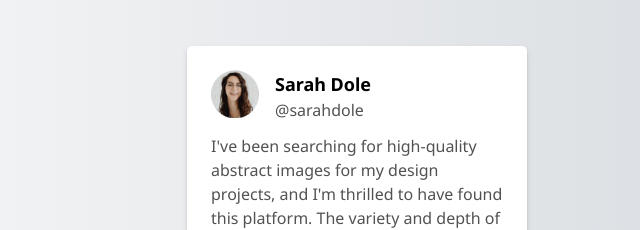
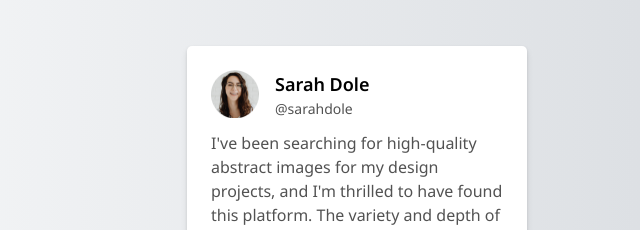
Before and after one commit to acshyam2k/testimonial-card, a plain HTML site: page index.html in a window 1280 px wide. Shown: the part 154-384 px from the top of the page, 283-923 px from the left. Drawn offline with nearby package versions, Linux system fonts and the light colour scheme.

Commit message:
Update user details styling: change font weight to semibold and adjust paragraph font size

```diff
--- a/css/style.css
+++ b/css/style.css
@@ -61,6 +61,7 @@ body {
 
 .user-details p {
   color: #525252;
+  font-size: 0.875rem;
 }
 
 .user-info {
--- a/index.html
+++ b/index.html
@@ -31,7 +31,7 @@
             alt="profile-thumbnail"
           />
           <div class="user-details">
-            <h1 class="font-bold text-lg">Sarah Dole</h2>
+            <h1 class="font-semibold text-lg">Sarah Dole</h2>
             <p>@sarahdole</p>
           </div>
         </div>
```
